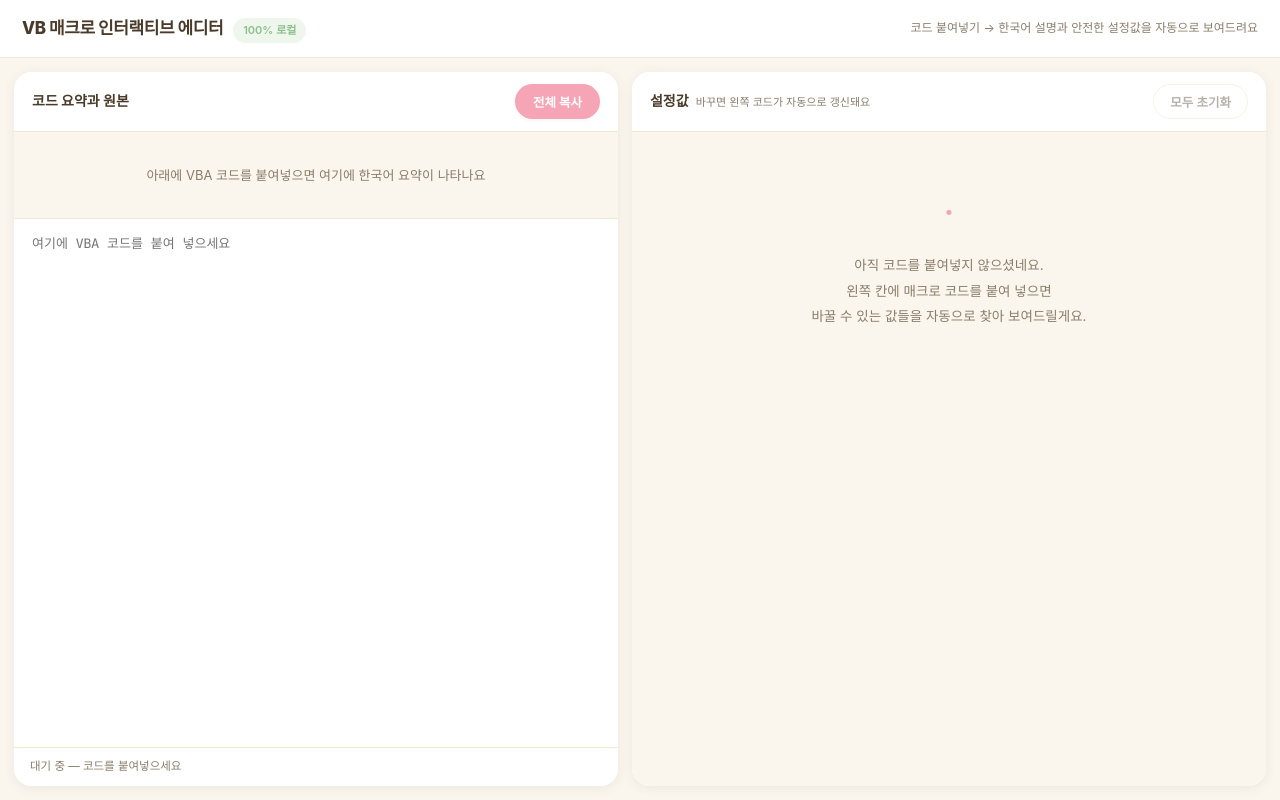
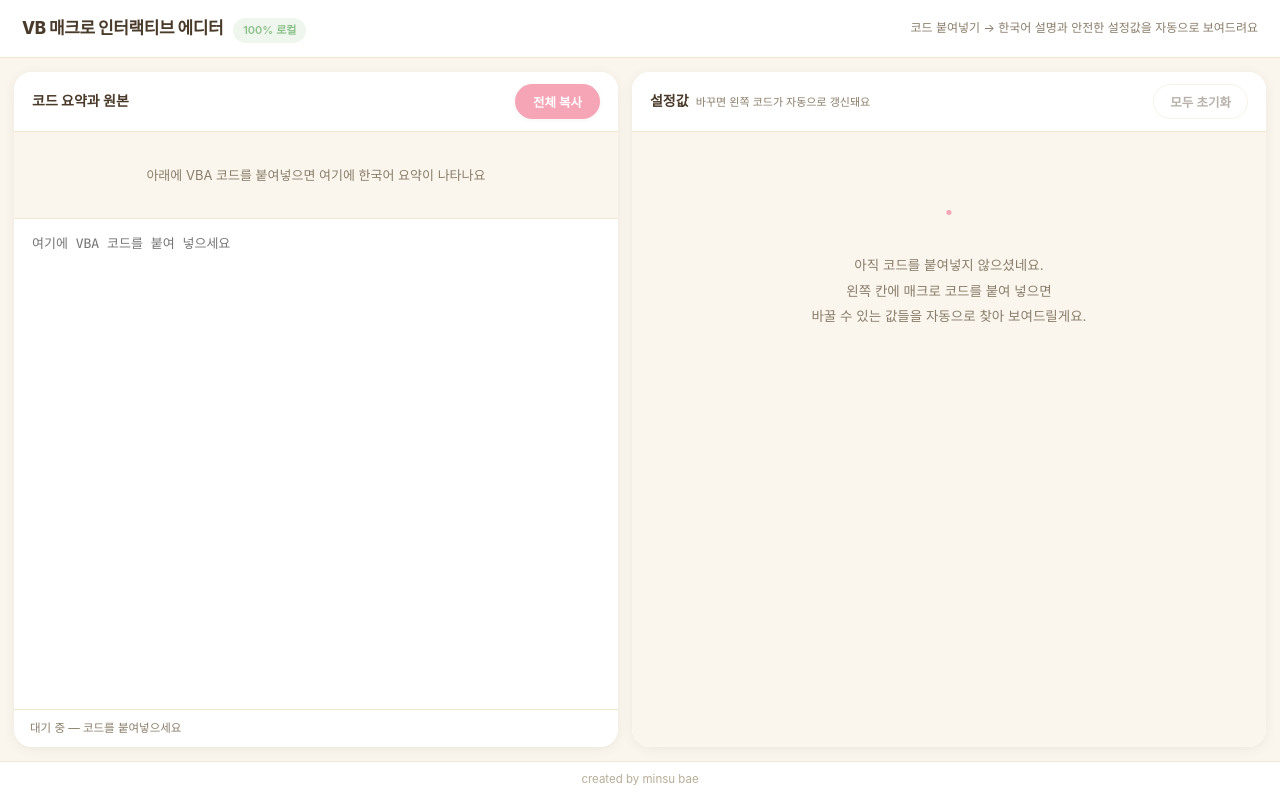
Before and after one commit to minsu0192/Visual-Basic-Modify, a plain HTML site: page index.html in a window 1280 px wide. Drawn offline with Linux system fonts and the light colour scheme.

Commit message:
Add footer credit

```diff
--- a/index.html
+++ b/index.html
@@ -78,6 +78,16 @@ main {
   min-height: 0;
 }
 
+.credit-footer {
+  padding: 8px 16px 10px;
+  color: var(--dim);
+  font-size: 11.5px;
+  text-align: center;
+  border-top: 1px solid var(--border-soft);
+  background: var(--surface);
+  flex-shrink: 0;
+}
+
 .panel {
   background: var(--surface);
   border-radius: 18px;
@@ -593,6 +603,8 @@ button.secondary:disabled { opacity: 0.4; cursor: not-allowed; }
     </div>
   </section>
 </main>
+
+<footer class="credit-footer">created by minsu bae</footer>
 
 <script type="module">
 "use strict";
```
